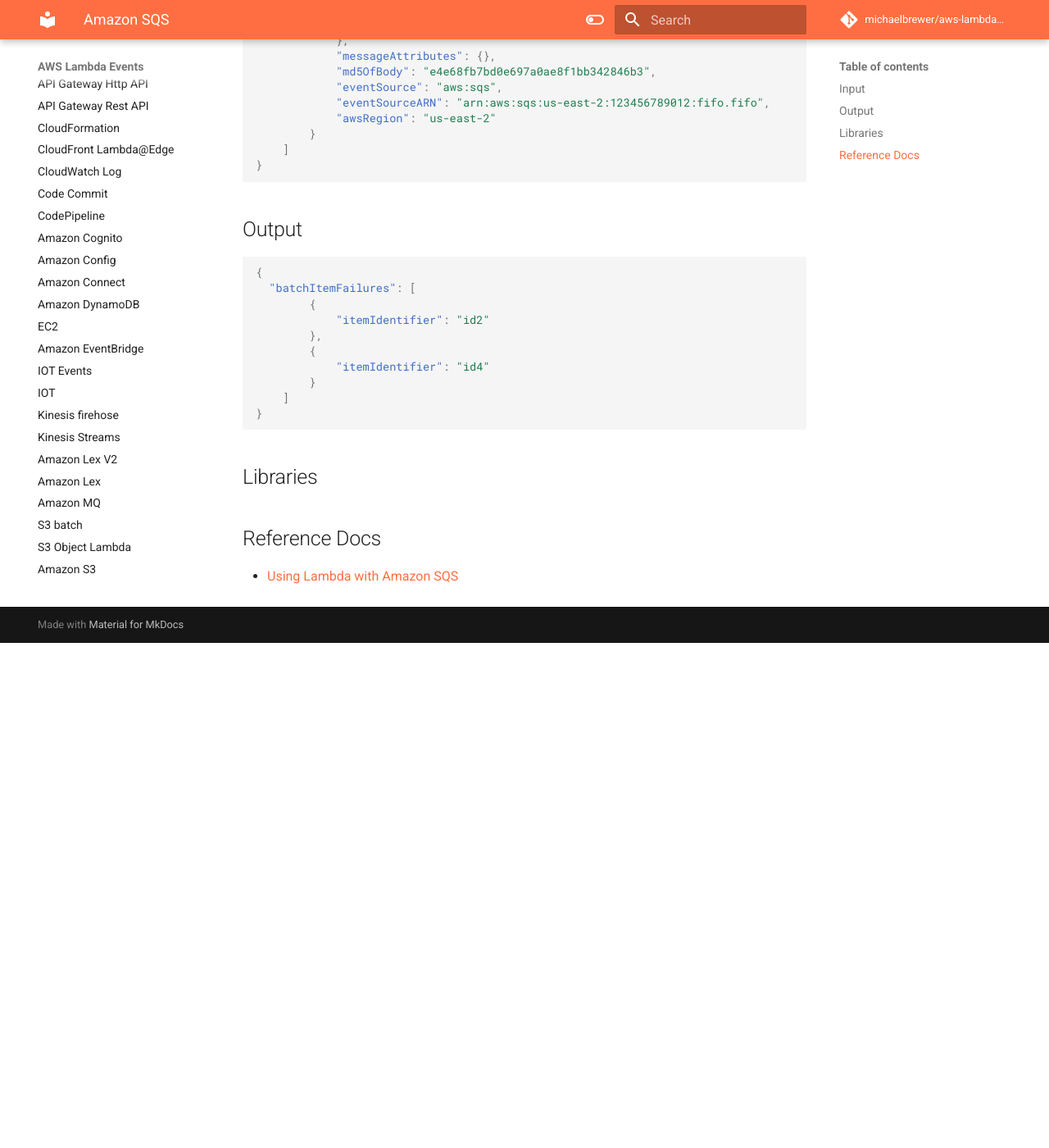
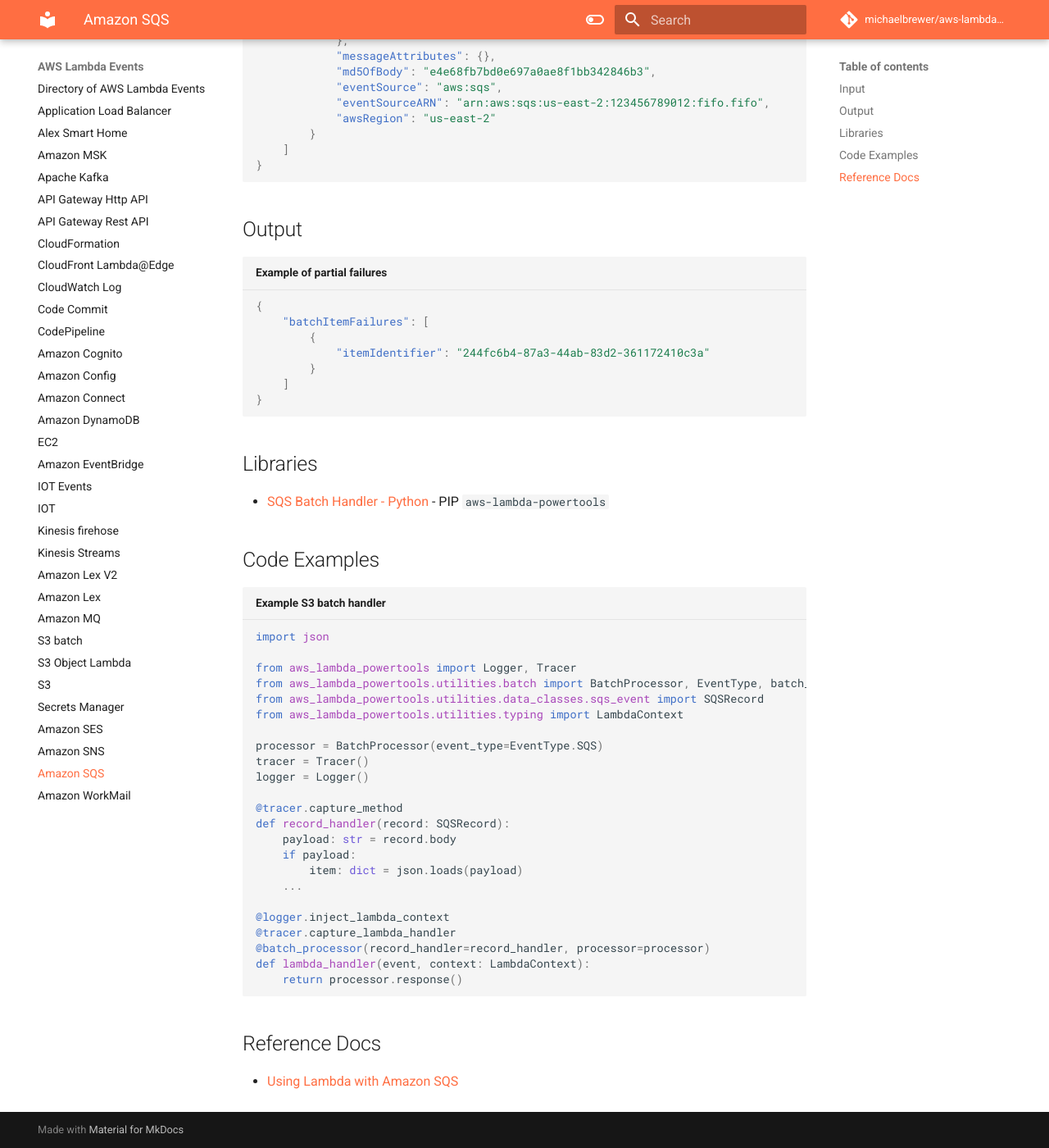
Before and after one commit to michaelbrewer/aws-lambda-events, an MkDocs documentation site: the page built from docs/sqs.md, in a window 1280 px wide and 1400 px high, scrolled down 1271 px. Shown: the whole window at 82% size. Built offline with MkDocs 1.6.1 and Material for MkDocs 9.7.7, drawn with Linux system fonts in a browser that asks for light colours; comment, search, counter and statistics services are not loaded; before the commit the page ends 2055 px from its top, so only the background shows below that.

Commit message:
feat(sqs): add examples

````diff
--- a/docs/sqs.md
+++ b/docs/sqs.md
@@ -69,14 +69,11 @@
 
 ## Output
 
-```json
+```json title="Example of partial failures"
 {
-  "batchItemFailures": [
+    "batchItemFailures": [
         {
-            "itemIdentifier": "id2"
-        },
-        {
-            "itemIdentifier": "id4"
+            "itemIdentifier": "244fc6b4-87a3-44ab-83d2-361172410c3a"
         }
     ]
 }
@@ -84,6 +81,36 @@
 
 ## Libraries
 
+- [SQS Batch Handler - Python](https://awslabs.github.io/aws-lambda-powertools-python/latest/utilities/batch/) - PIP `aws-lambda-powertools`
+
+## Code Examples
+
+```python title="Example S3 batch handler"
+import json
+
+from aws_lambda_powertools import Logger, Tracer
+from aws_lambda_powertools.utilities.batch import BatchProcessor, EventType, batch_processor
+from aws_lambda_powertools.utilities.data_classes.sqs_event import SQSRecord
+from aws_lambda_powertools.utilities.typing import LambdaContext
+
+processor = BatchProcessor(event_type=EventType.SQS)
+tracer = Tracer()
+logger = Logger()
+
+@tracer.capture_method
+def record_handler(record: SQSRecord):
+    payload: str = record.body
+    if payload:
+        item: dict = json.loads(payload)
+    ...
+
+@logger.inject_lambda_context
+@tracer.capture_lambda_handler
+@batch_processor(record_handler=record_handler, processor=processor)
+def lambda_handler(event, context: LambdaContext):
+    return processor.response()
+```
+
 ## Reference Docs
 
 - [Using Lambda with Amazon SQS](https://docs.aws.amazon.com/lambda/latest/dg/with-sqs.html)
````
Also changed, not shown: docs/index.md (+2 -2 lines), docs/s3-batch.md (+17 -13 lines), docs/s3.md (+1 -1 lines).
